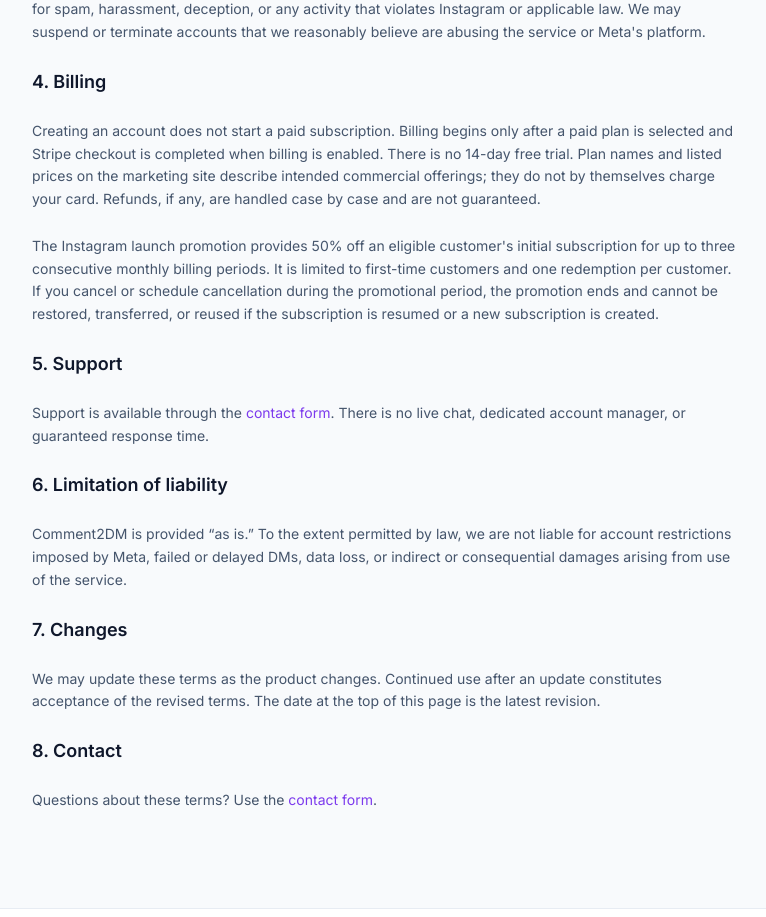
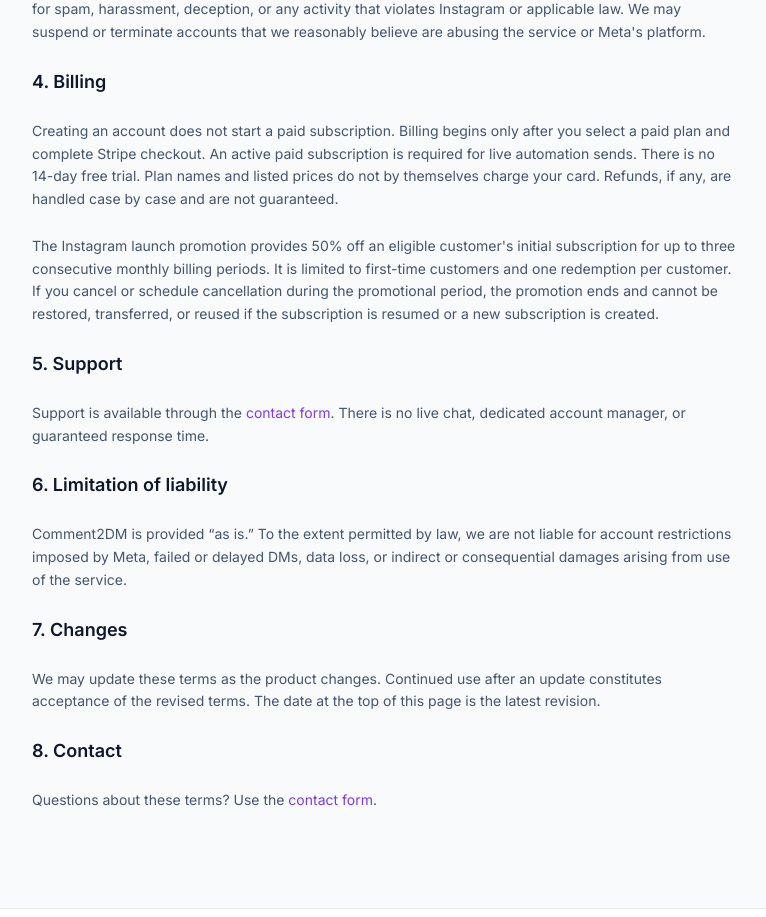
Before and after one commit to brijeshpatelriskyboy/insta-autodm, a Next.js app in the folder frontend/: page /terms in a window 1280 px wide. Shown: the part 880-1797 px from the top of the page, without its empty margins (256-1022 px from the left). Built offline with nearby package versions, Linux system fonts and the light colour scheme; no server answers.

Commit message:
Clarify Comment2DM paid automation requirement

```diff
--- a/frontend/src/app/(marketing)/terms/page.tsx
+++ b/frontend/src/app/(marketing)/terms/page.tsx
@@ -62,11 +62,11 @@ export default function TermsPage() {
           <h2 className="text-lg font-semibold text-slate-900">4. Billing</h2>
           <p>
             Creating an account does not start a paid subscription. Billing begins
-            only after a paid plan is selected and Stripe checkout is completed
-            when billing is enabled. There is no 14-day free trial. Plan names and
-            listed prices on the marketing site describe intended commercial
-            offerings; they do not by themselves charge your card. Refunds, if
-            any, are handled case by case and are not guaranteed.
+            only after you select a paid plan and complete Stripe checkout. An
+            active paid subscription is required for live automation sends. There
+            is no 14-day free trial. Plan names and listed prices do not by
+            themselves charge your card. Refunds, if any, are handled case by case
+            and are not guaranteed.
           </p>
           <p>
             The Instagram launch promotion provides 50% off an eligible
```
